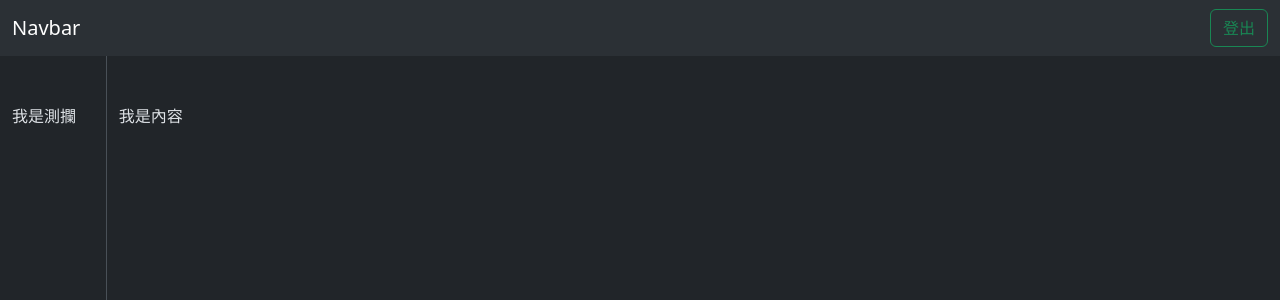
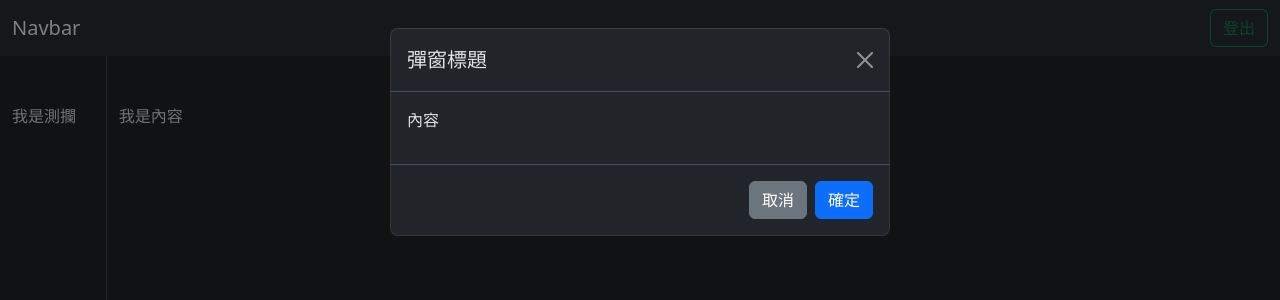
Before and after one commit to AbsintheSung/vue-black, a Vue app: page / in a window 1280 px wide. Both pictures are taken after a click on the button "登出". Shown: the top 300 px of the page. Built offline with nearby package versions, Linux system fonts and the light colour scheme.

Commit message:
feat:撰寫Modal顯示以及測試

```diff
--- a/src/components/ModalView.vue
+++ b/src/components/ModalView.vue
@@ -0,0 +1,48 @@
+<script setup>
+import { useModal } from '../plugins/bootstrap.modal.js'
+const mymodal = useModal()
+const modal = mymodal.modalOption
+const handleClose = () => {
+  mymodal.myModalClose()
+}
+const handleOpen = () => {
+  mymodal.myModalShow()
+}
+defineExpose({
+  handleOpen
+})
+</script>
+<template>
+  <Teleport to="body">
+    <div class="modal fade" tabindex="-1" ref="modal">
+      <div class="modal-dialog">
+        <div class="modal-content">
+          <div class="modal-header">
+            <h1 class="modal-title fs-5">彈窗標題</h1>
+            <button
+              type="button"
+              class="btn-close"
+              data-bs-dismiss="modal"
+              aria-label="Close"
+            ></button>
+          </div>
+          <div class="modal-body">
+            <p>內容</p>
+          </div>
+          <div class="modal-footer">
+            <button
+              type="button"
+              class="btn btn-secondary"
+              data-bs-dismiss="modal"
+              @click="handleClose"
+            >
+              取消
+            </button>
+            <button type="button" class="btn btn-primary">確定</button>
+          </div>
+        </div>
+      </div>
+    </div>
+  </Teleport>
+</template>
+<style scoped></style>
--- a/src/views/HomeView.vue
+++ b/src/views/HomeView.vue
@@ -1,11 +1,17 @@
-<script setup></script>
+<script setup>
+import { ref } from 'vue'
+import ModalView from '../components/ModalView.vue'
+const modal = ref(null)
+</script>
 
 <template>
+  <ModalView ref="modal"></ModalView>
+  <ModalView ref="modals"></ModalView>
   <div class="vh-100 d-flex flex-column">
     <nav class="navbar navbar-expand-lg bg-body-tertiary">
       <div class="container-fluid">
         <a class="navbar-brand" href="#">Navbar</a>
-        <button class="btn btn-outline-success" type="submit">登出</button>
+        <button class="btn btn-outline-success" @click="modal.handleOpen">登出</button>
       </div>
     </nav>
     <div class="container-fluid flex-grow-1">
```
